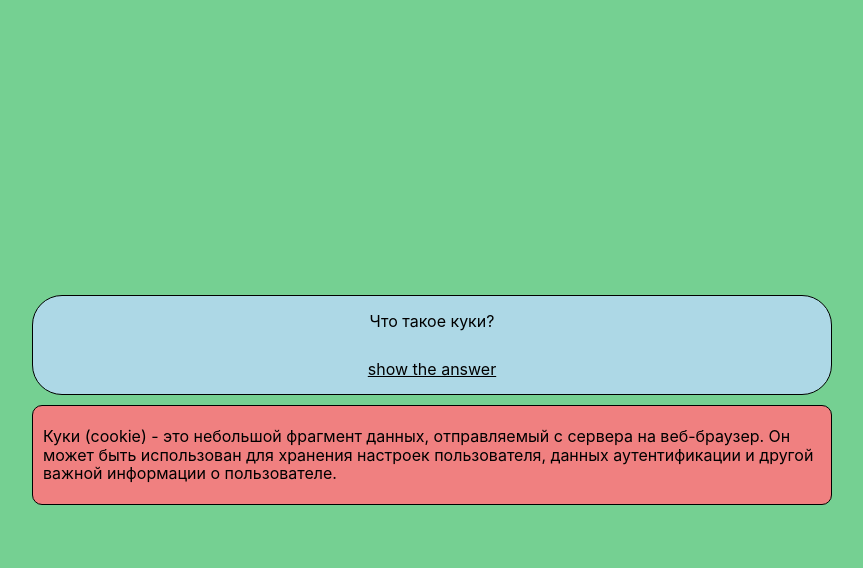
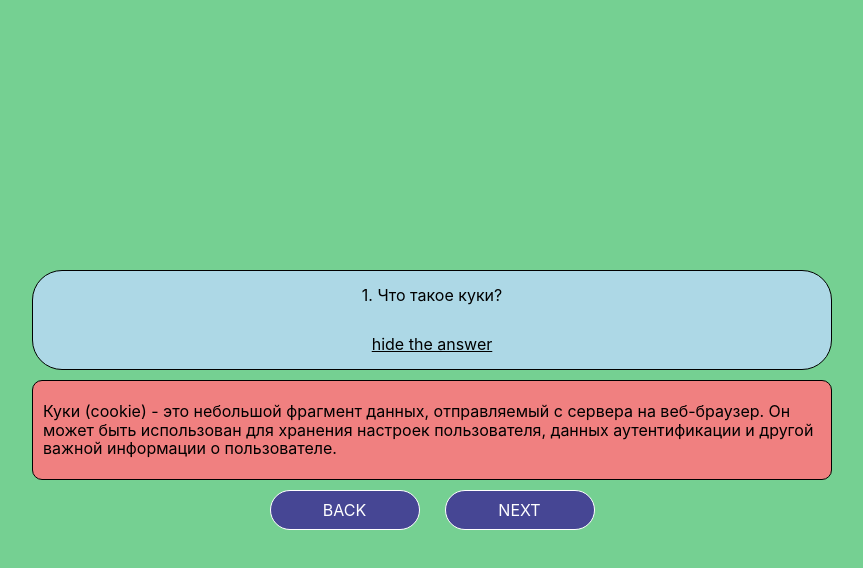
Before and after one commit to antony-black/Interview-Preparing-Helper-App-React, a React (Create React App) app: page / in a window 1280 px wide. Both pictures are taken after a click on the element "show the answer". Shown: the top 568 px of the page, without its empty margins (208-1071 px from the left). Built offline with nearby package versions, Linux system fonts and the light colour scheme.

Commit message:
added next/back buttons

```diff
--- a/src/App.jsx
+++ b/src/App.jsx
@@ -9,6 +9,18 @@ function App() {
   const [activeQuestion, setActiveQuestion] = useState(0);
   const [showAnswer, setShowAnswer] = useState(false);
   const round = InterviewData[activeQuestion];
+
+  const handleNextButton = () => {
+    activeQuestion < InterviewData.length - 1
+      ? setActiveQuestion(activeQuestion + 1)
+      : setActiveQuestion(0);
+  };
+
+  const handleBackButton = () => {
+    activeQuestion > 0
+      ? setActiveQuestion((prev) => prev - 1)
+      : setActiveQuestion(InterviewData.length - 1);
+  };
   return (
     <div className={styles.mainContainer}>
       <Question
@@ -22,6 +34,14 @@ function App() {
         round={round}
         showAnswer={showAnswer}
       />
+      <div className={styles.buttonContainer}>
+        <button className={styles.btn} onClick={handleBackButton}>
+          BACK
+        </button>
+        <button className={styles.btn} onClick={handleNextButton}>
+          NEXT
+        </button>
+      </div>
     </div>
   );
 }
--- a/src/App.module.css
+++ b/src/App.module.css
@@ -10,3 +10,33 @@
   row-gap: 10px;
   background-color: rgba(97, 201, 130, 0.87);
 }
+
+.buttonContainer {
+  display: flex;
+  justify-content: center;
+  align-items: center;
+  column-gap: 25px;
+}
+
+.btn {
+  min-width: 150px;
+  display: flex;
+  justify-content: center;
+  align-items: center;
+  padding: 10px;
+  background-color: rgb(70, 70, 148);
+  border: 1px solid #fff;
+  color: #fff;
+  text-transform: uppercase;
+  border-radius: 30px;
+}
+
+/* .btn:hover {
+  transform: translateY(2px);
+} */
+
+
+.btn:active {
+  transform: translateY(2px);
+  /* transition: transform 0.2s ease; */
+}
--- a/src/components/answer/answer.module.css
+++ b/src/components/answer/answer.module.css
@@ -1,7 +1,7 @@
 .answerContainer {
   width: 100%;
   max-width: 800px;
-  height: 100px;
+  min-height: 100px;
   background-color: lightcoral;
   border: 1px solid #000;
   border-radius: 10px;
--- a/src/components/answer/index.jsx
+++ b/src/components/answer/index.jsx
@@ -2,12 +2,10 @@ import styles from "./answer.module.css";
 
 export default function Answer({ round, showAnswer }) {
   return (
-    <div>
-      {showAnswer && (
-        <div className={styles.answerContainer}>
-          <p>{round.answer}</p>
-        </div>
-      )}
-    </div>
+    showAnswer && (
+      <div className={styles.answerContainer}>
+        <p>{round.answer}</p>
+      </div>
+    )
   );
 }
--- a/src/components/question/index.jsx
+++ b/src/components/question/index.jsx
@@ -6,9 +6,11 @@ export default function Question({ round, showAnswer, setShowAnswer }) {
   };
   return (
     <div className={styles.questionContainer}>
-      <p>{round.question}</p>
+      <p>
+        <span>{round.id + 1}.</span> <span>{round.question}</span>
+      </p>
       <span className={styles.showAnswer} onClick={handleShowAnswer}>
-        show the answer
+        {showAnswer ? "hide the answer" : "show the answer"}
       </span>
     </div>
   );
--- a/src/components/question/questoin.module.css
+++ b/src/components/question/questoin.module.css
@@ -1,7 +1,7 @@
 .questionContainer {
  width: 100%;
  max-width: 800px;
- height: 100px;
+ min-height: 100px;
  background-color: lightblue;
  border: 1px solid #000;
  border-radius: 30px;
--- a/src/constants/interviewData.js
+++ b/src/constants/interviewData.js
@@ -33,8 +33,11 @@ export const InterviewData = [
   {
     id: 5,
     question: "Чем отличаются script, defer, and async?",
-    answer:
-      "Script, будет загружаться и выполняться синхронно. Async, загружается асинхронно. Парсер HTML продолжает загрузку док-та. Как только скрипт будет загружен, он начнет выполняться.",
+    answer: `
+      Script, будет загружаться и выполняться синхронно.
+      Async, загружается асинхронно. Парсер HTML продолжает загрузку док-та. Как только скрипт будет загружен, он начнет выполняться.
+      Defer, так жу загружается асинхронно и его выполнение начнется только после полной загрузки страницы.
+      `,
   },
   {
     id: 6,
```
